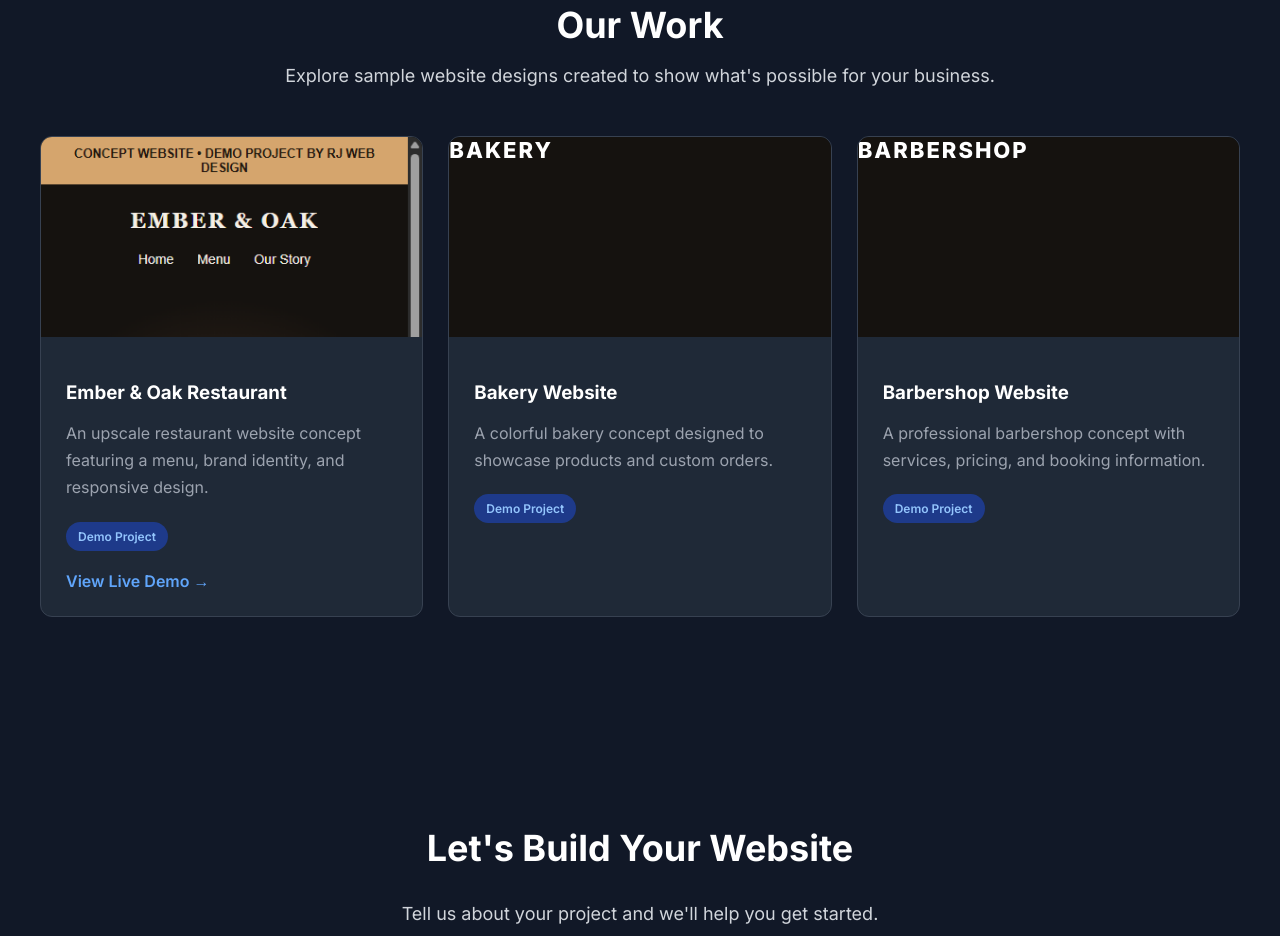
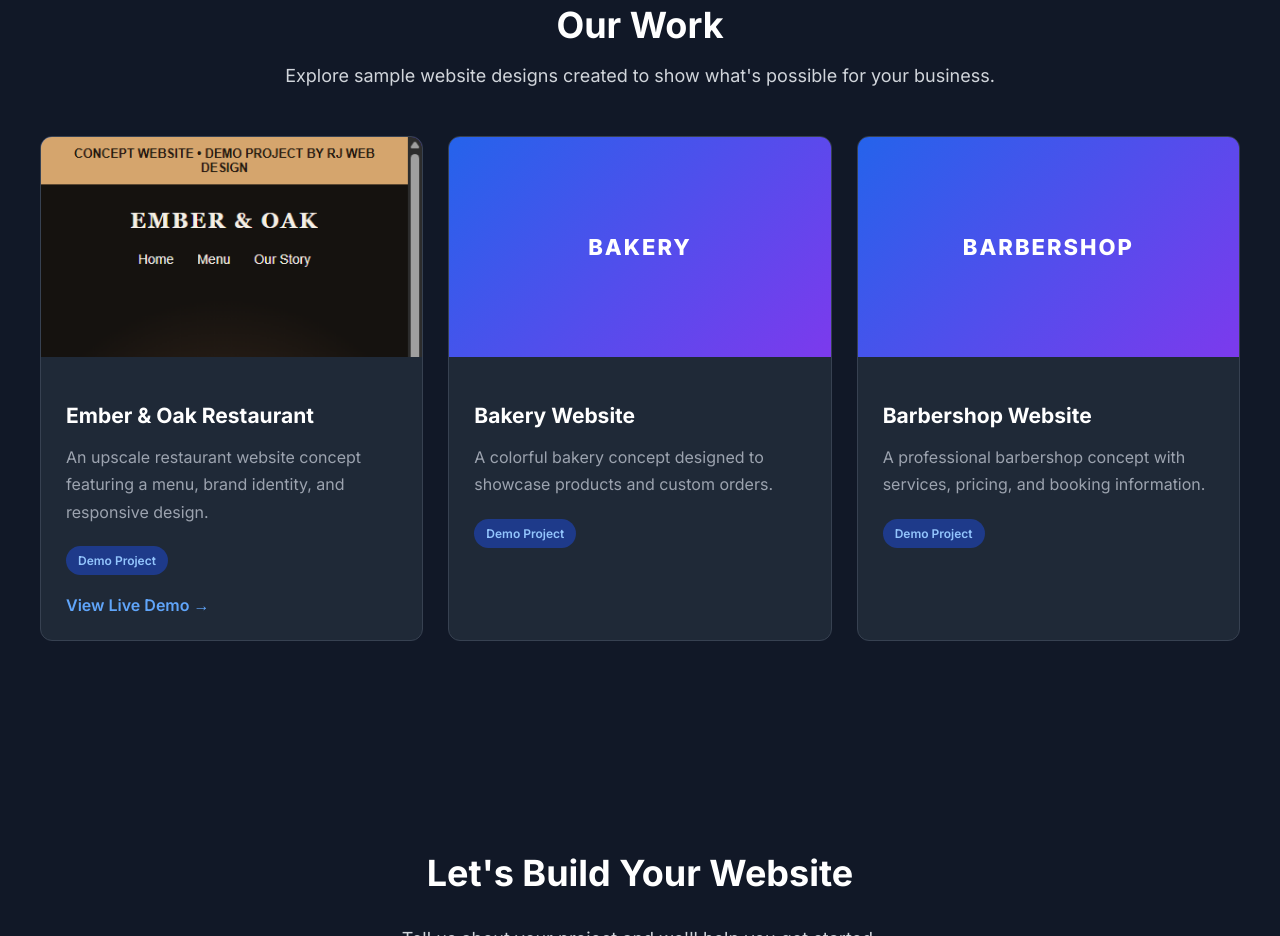
Before and after one commit to RomaineJack/rj-web-design, a plain HTML site: page index.html in a window 1280 px wide. Shown: the part 1547-2483 px from the top of the page. Drawn offline with Linux system fonts and the light colour scheme.

Commit message:
Refresh published stylesheet URL

```diff
--- a/index.html
+++ b/index.html
@@ -15,7 +15,9 @@
 
   <link href="https://fonts.googleapis.com/css2?family=Inter:wght@400;500;600;700;800&display=swap" rel="stylesheet">
 
-  <link rel="stylesheet" href="style.css">
+
+<link rel="stylesheet" href="style.css?v=3">
+
 </head>
 
 <body>
@@ -133,13 +135,15 @@
 
 <article class="portfolio-card">
 
+
 <div class="portfolio-preview">
     <img
         src="images/ember-oak-preview.png"
-        alt="Screenshot of the Ember and Oak restaurant demo website"
+        alt="Ember and Oak restaurant website preview"
         loading="lazy"
     >
 </div>
+
 
 
     <div class="portfolio-info">
--- a/style.css
+++ b/style.css
@@ -286,12 +286,13 @@ footer p {
   font-size: 14px;
 }
 
-/* Portfolio Section */
+
+/* PORTFOLIO SECTION */
 
 .portfolio {
     padding: 100px 40px;
+    background-color: #111827;
     text-align: center;
-    background-color: #111827;
 }
 
 .portfolio h2 {
@@ -308,6 +309,7 @@ footer p {
 }
 
 .portfolio-card {
+    min-width: 0;
     background-color: #1f2937;
     border: 1px solid #374151;
     border-radius: 12px;
@@ -320,12 +322,16 @@ footer p {
     transform: translateY(-6px);
 }
 
+/* IMAGE PREVIEW */
 
 .portfolio-preview {
     width: 100%;
-    height: 200px;
+    height: 220px;
     overflow: hidden;
-    background-color: #15120f;
+    background: linear-gradient(135deg, #2563eb, #7c3aed);
+    display: flex;
+    align-items: center;
+    justify-content: center;
 }
 
 .portfolio-preview img {
@@ -336,18 +342,21 @@ footer p {
     object-position: center top;
 }
 
-
 .portfolio-preview span {
     font-size: 22px;
     font-weight: 800;
+    color: white;
     letter-spacing: 2px;
 }
+
+/* PROJECT DETAILS */
 
 .portfolio-info {
     padding: 25px;
 }
 
 .portfolio-info h3 {
+    font-size: 21px;
     margin-bottom: 12px;
 }
 
@@ -380,6 +389,7 @@ footer p {
     color: #93c5fd;
     text-decoration: underline;
 }
+
 
 
 
@@ -441,7 +451,8 @@ footer p {
 
 }
 
-/* Portfolio Responsive Layout */
+
+/* PORTFOLIO RESPONSIVE DESIGN */
 
 @media (max-width: 900px) {
     .portfolio-grid {
@@ -454,11 +465,15 @@ footer p {
         padding: 70px 20px;
     }
 
+    .portfolio h2 {
+        font-size: 28px;
+    }
+
     .portfolio-grid {
         grid-template-columns: 1fr;
     }
 
-    .portfolio h2 {
-        font-size: 28px;
+    .portfolio-preview {
+        height: 200px;
     }
 }
```
